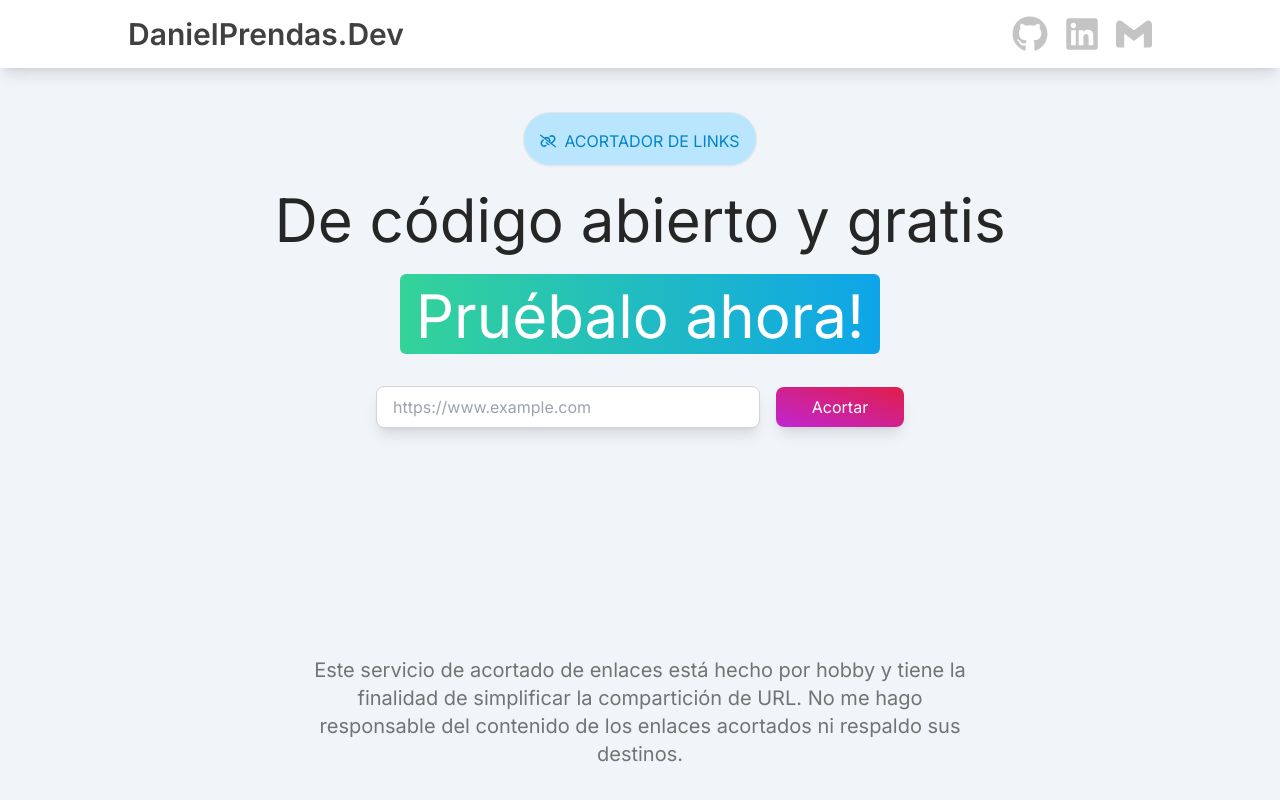
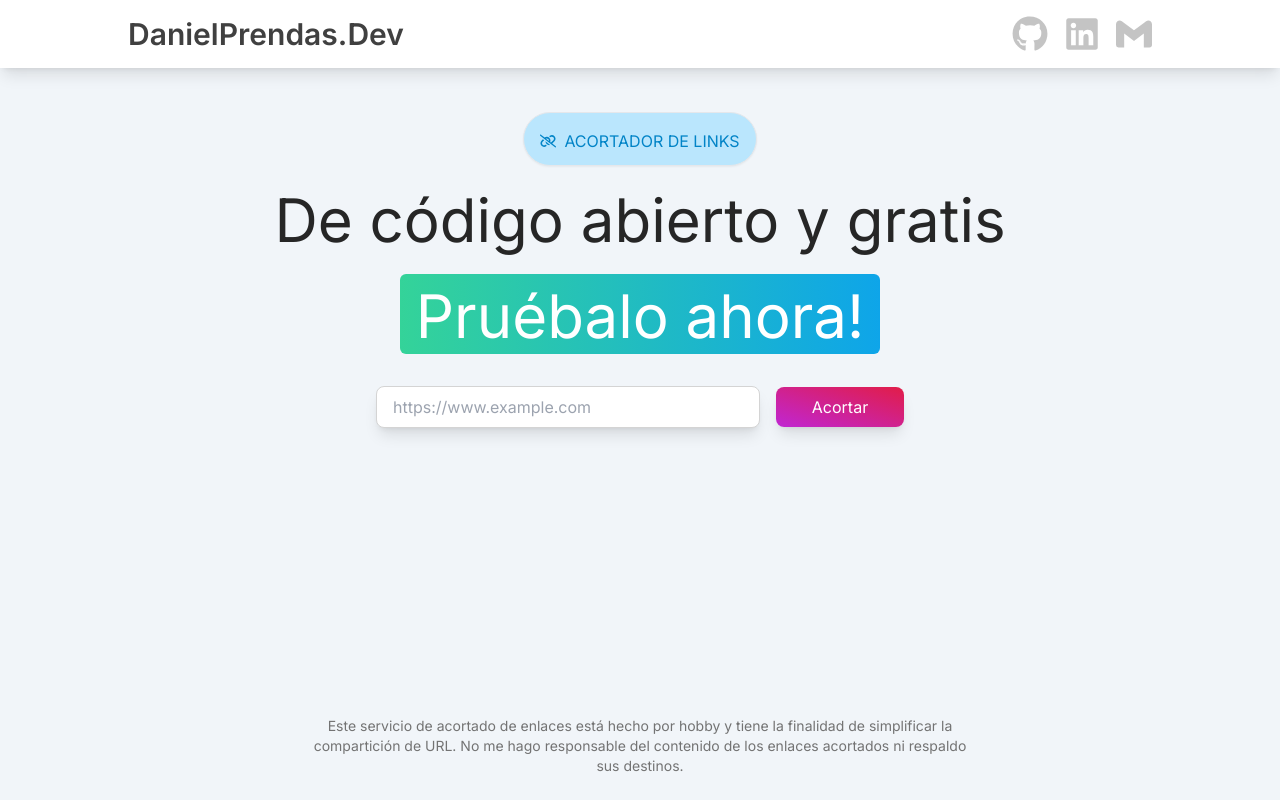
Before and after one commit to Luis-Prendas/PRL, a Next.js app: page / in a window 1280 px wide. Built offline with nearby package versions, Linux system fonts and the light colour scheme.

Commit message:
footer test

```diff
--- a/src/app/layout.tsx
+++ b/src/app/layout.tsx
@@ -101,9 +101,11 @@ export default function RootLayout({
           </div>
         </div>
         {children}
-        <p className='absolute bottom-8 text-sm md:text-xl text-neutral-500 max-w-xs md:max-w-2xl text-center'>
-          Este servicio de acortado de enlaces está hecho por hobby y tiene la finalidad de simplificar la compartición de URL. No me hago responsable del contenido de los enlaces acortados ni respaldo sus destinos.
-        </p>
+        <footer className='text-sm mb-6 text-neutral-500 max-w-xs md:max-w-2xl text-center'>
+          <p>
+            Este servicio de acortado de enlaces está hecho por hobby y tiene la finalidad de simplificar la compartición de URL. No me hago responsable del contenido de los enlaces acortados ni respaldo sus destinos.
+          </p>
+        </footer>
       </body>
     </html>
   )
```
